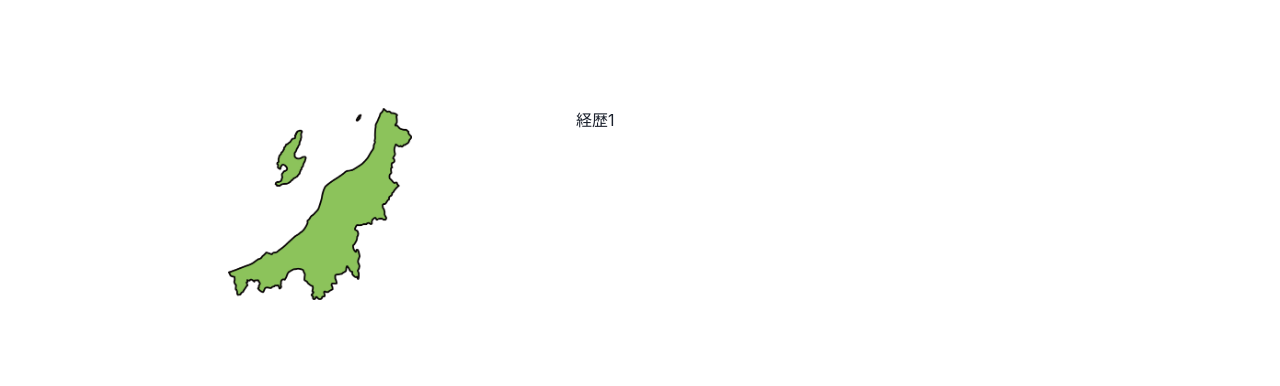
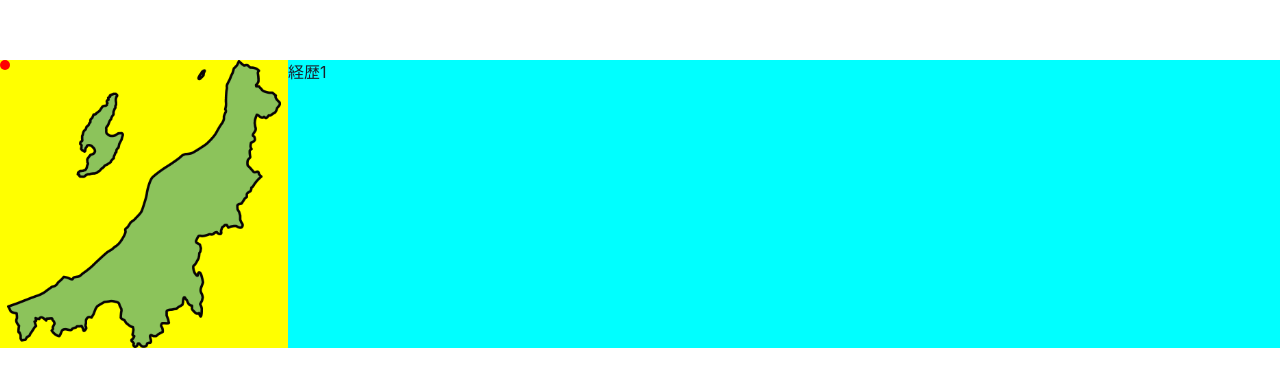
Before and after one commit to m02-253/portfolio, a Next.js app: page / in a window 1280 px wide. Shown: the part 196-582 px from the top of the page. Built offline with nearby package versions, Linux system fonts and the light colour scheme.

Commit message:
Add im here

```diff
--- a/src/components/career/career.tsx
+++ b/src/components/career/career.tsx
@@ -2,30 +2,39 @@ import { JSX } from 'react';
 import { Box, Center, Text } from '@chakra-ui/react';
 import niigataPref from '../../public/prefectures/niigata.png';
 import { HandyNextImage } from '@/components/images/handyNextImage';
+import { ImHere } from '@/components/career/movementHistory/imHere';
 
 export const Career = (): JSX.Element => {
-  const contentHeight = '12rem';
-
+  const imageSize = '18rem'; // 新潟県画像の縦幅かつ横幅
   return (
     <Center w={'100vw'} h={'100vh'} flexDirection={'row'}>
-      <HandyNextImage
-        boxProps={{ width: '40%', height: contentHeight }}
-        imageProps={{ src: niigataPref, alt: 'niigata-pref' }}
-      />
+      <Box position={'relative'} w={imageSize} h={imageSize}>
+        <ImHere />
+        <HandyNextImage
+          boxProps={{
+            width: imageSize,
+            height: imageSize,
+            bgColor: 'yellow',
+          }}
+          imageProps={{ src: niigataPref, alt: 'niigata-pref' }}
+        />
+      </Box>
+
       <Box
-        w={'50%'}
+        w={`calc(100% - ${imageSize})`}
         overflowY={'scroll'}
         scrollBehavior={'smooth'}
-        h={contentHeight}
+        h={imageSize}
         scrollSnapType={'y mandatory'}
+        bgColor={'cyan'}
       >
-        <Text h={contentHeight} scrollSnapAlign={'start'}>
+        <Text h={imageSize} scrollSnapAlign={'start'}>
           経歴1
         </Text>
-        <Text h={contentHeight} scrollSnapAlign={'start'}>
+        <Text h={imageSize} scrollSnapAlign={'start'}>
           経歴2
         </Text>
-        <Text h={contentHeight} scrollSnapAlign={'start'}>
+        <Text h={imageSize} scrollSnapAlign={'start'}>
           経歴3
         </Text>
       </Box>
--- /dev/null
+++ b/src/components/career/movementHistory/imHere.tsx
@@ -0,0 +1,33 @@
+import { JSX } from 'react';
+import { Box } from '@chakra-ui/react';
+import { motion } from 'framer-motion';
+
+export const ImHere = (): JSX.Element => {
+  return (
+    <Box position={'relative'}>
+      {/* 真ん中の赤点 */}
+      <Box
+        position={'absolute'}
+        bgColor={'red'}
+        w={'10px'}
+        h={'10px'}
+        borderRadius={'full'}
+        zIndex={1}
+      />
+
+      {/* 広がっていく赤線 */}
+      <motion.div
+        style={{
+          position: 'absolute',
+          borderRadius: '1000rem',
+          borderWidth: '1px',
+          borderColor: 'red',
+          zIndex: 2,
+        }}
+        initial={{ opacity: 1, width: '10px', height: '10px' }}
+        animate={{ opacity: 0, width: '30px', height: '30px' }}
+        transition={{ repeat: Infinity, duration: 2 }}
+      ></motion.div>
+    </Box>
+  );
+};
```
